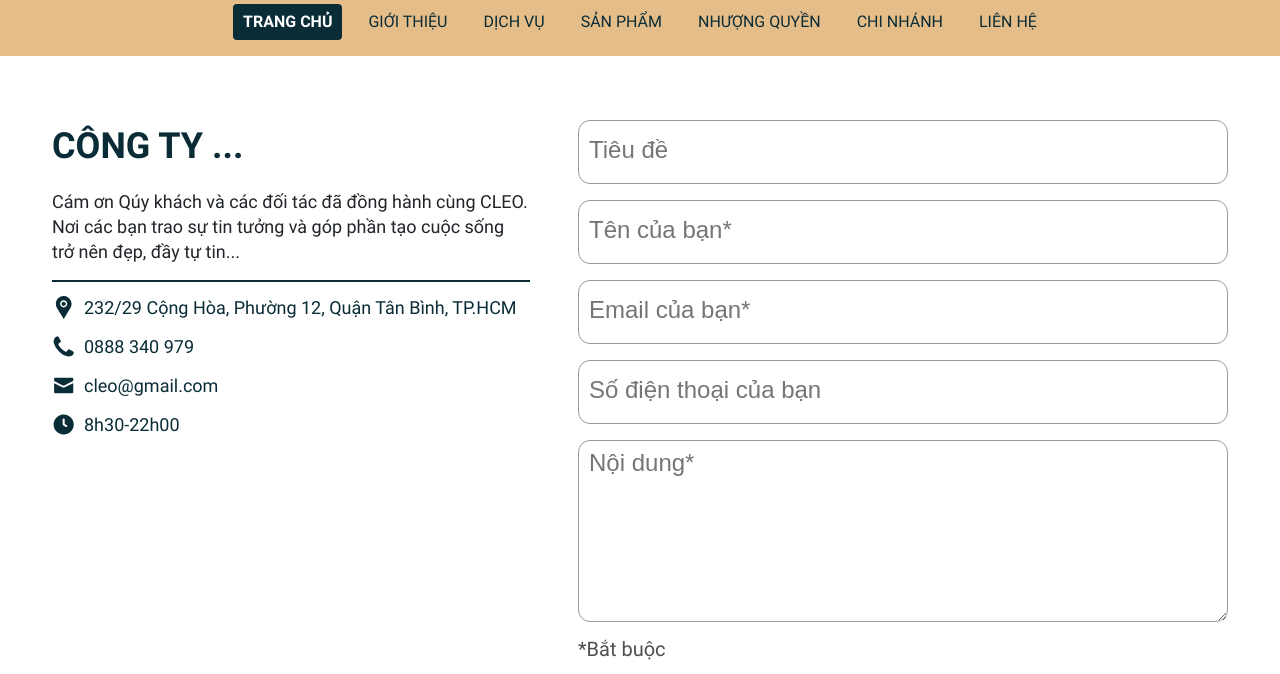
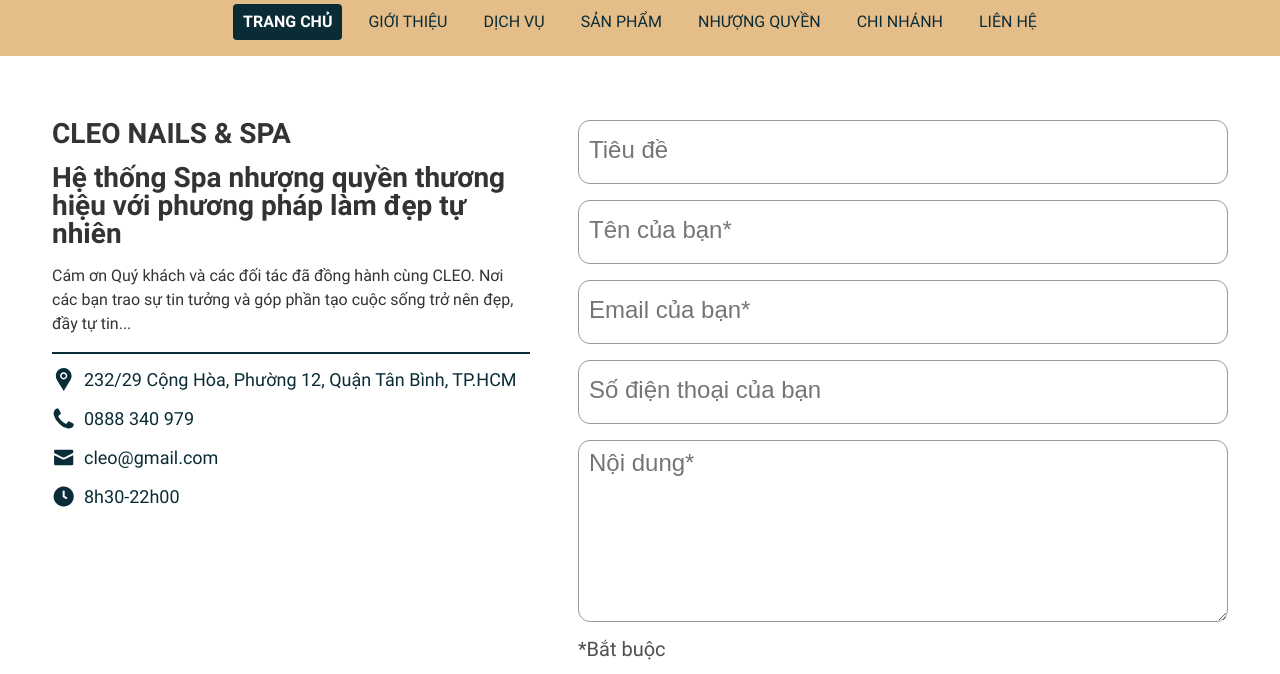
Before and after one commit to TuongVu95/cleo, a website: page contact.html in a window 1280 px wide. Shown: the part 103-777 px from the top of the page. Drawn offline with Linux system fonts and the light colour scheme; files whose address does not match are found by name.

Commit message:
Update contact.html

```diff
--- a/contact.html
+++ b/contact.html
@@ -204,10 +204,12 @@
           <div class="row rs-row">
             <div class="col col-left">
               <div class="box-info">
-                <p class="tit">CÔNG TY ...</p>
-                <p class="desc">
-                  Cám ơn Qúy khách và các đối tác đã đồng hành cùng CLEO.
-                  Nơi các bạn trao sự tin tưởng và góp phần tạo cuộc sống trở nên đẹp, đầy tự tin...
+                <p class="para-title">CLEO NAILS &amp; SPA </p>
+                <p class="para-title">Hệ thống Spa nhượng quyền thương hiệu với phương pháp
+                  làm đẹp tự nhiên</p>
+                <p class="para-desc">
+                  Cám ơn Quý khách và các đối tác đã đồng hành cùng CLEO.
+Nơi các bạn trao sự tin tưởng và góp phần tạo cuộc sống trở nên đẹp, đầy tự tin...
                 </p>
                 <p class="line"></p>
                 <ul class="list">
```
